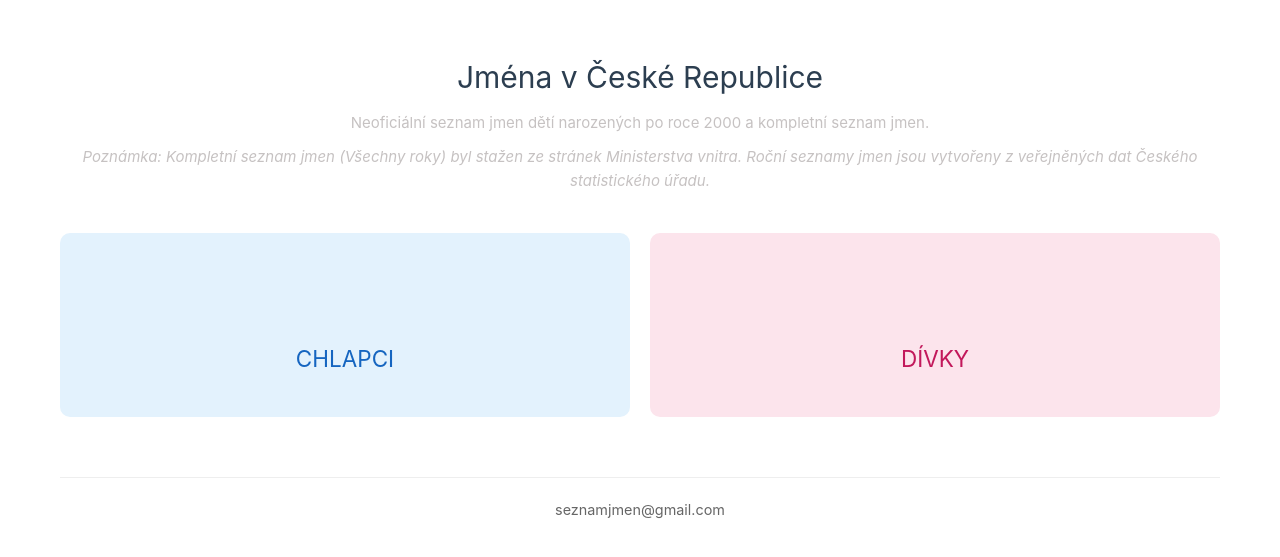
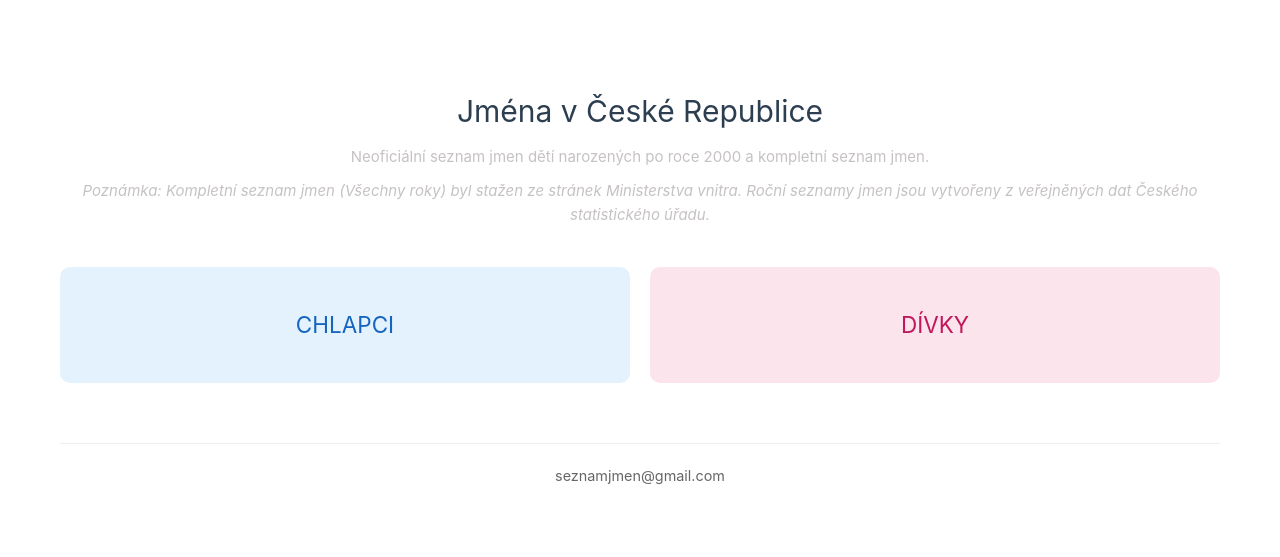
Before and after one commit to onexcz/czech-names, a Vue app: page / in a window 1280 px wide. Shown: the part 103-660 px from the top of the page. Built offline with nearby package versions, Linux system fonts and the light colour scheme; no server answers.

Commit message:
fix: remove gender icons

```diff
--- a/src/components/GenderSelector.vue
+++ b/src/components/GenderSelector.vue
@@ -5,7 +5,6 @@
       :class="{ active: modelValue === 'male' }"
       @click="$emit('update:modelValue', 'male')"
     >
-      <i class="fas fa-mars"></i>
       <h2>CHLAPCI</h2>
     </div>
     <div
@@ -13,7 +12,6 @@
       :class="{ active: modelValue === 'female' }"
       @click="$emit('update:modelValue', 'female')"
     >
-      <i class="fas fa-venus"></i>
       <h2>DÍVKY</h2>
     </div>
   </div>
```
